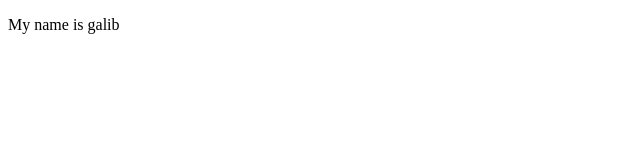
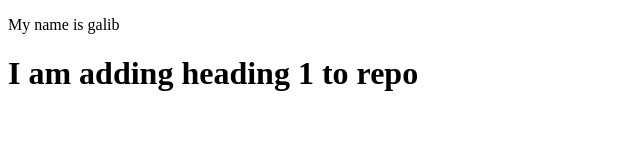
Before and after one commit to galibyamin/everything-, a plain HTML site: page index.html in a window 1280 px wide. Shown: the whole page, without its empty margins (0-640 px from the left). Drawn offline with Linux system fonts and the light colour scheme.

Commit message:
Update index.html

```diff
--- a/index.html
+++ b/index.html
@@ -7,5 +7,6 @@
 </head>
 <body>
     <p>My name is galib</p>
+    <h1>I am adding heading 1 to repo</h1>
 </body>
 </html>
```
